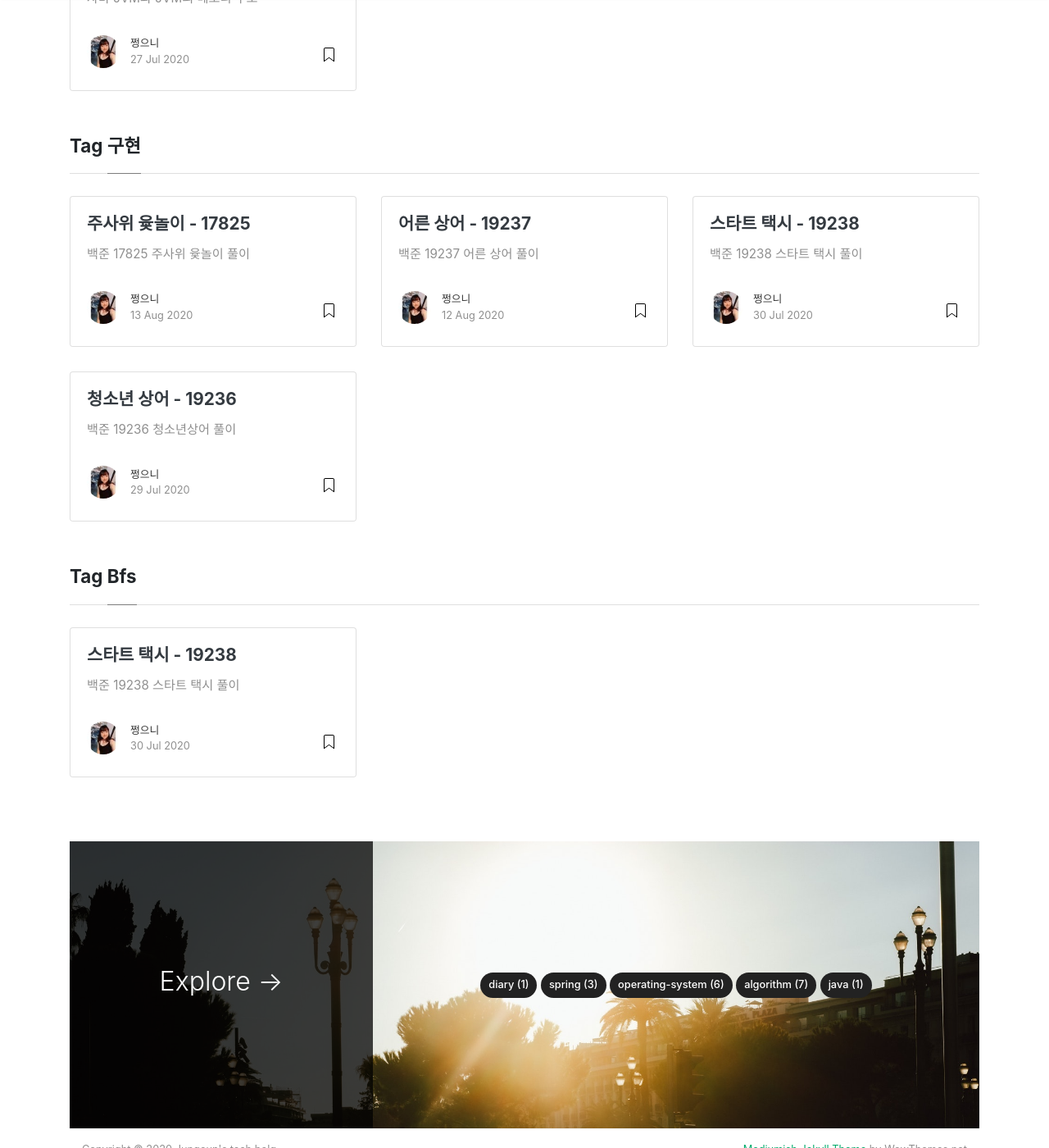
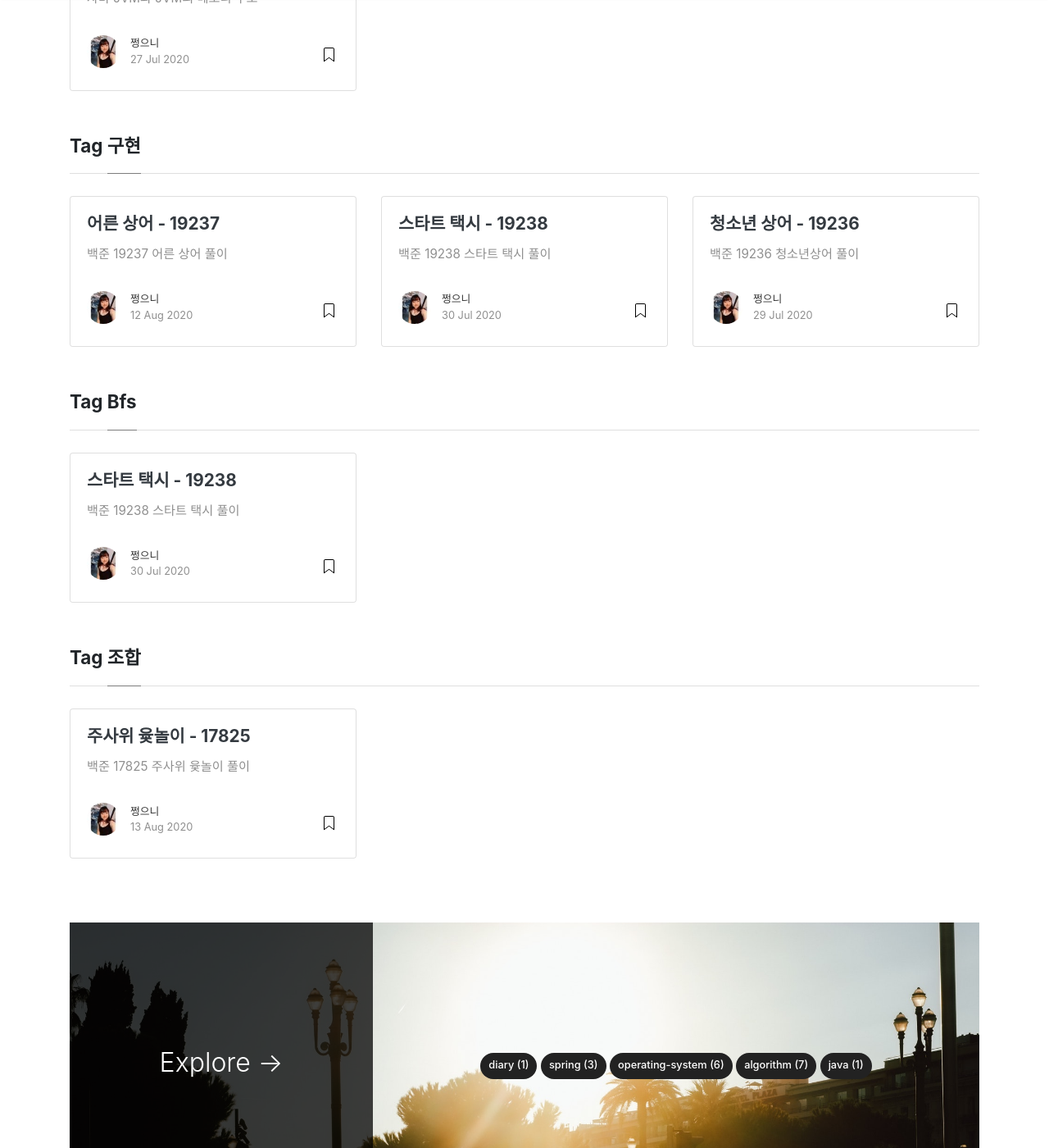
Before and after one commit to JungeunKwon/JungeunKwon.github.io, a Jekyll site: the page built from _pages/tags.md, in a window 1280 px wide and 1400 px high, scrolled down 16630 px. Shown: the whole window at 82% size. Built offline with Jekyll 4.4.1, drawn with Linux system fonts in a browser that asks for light colours; nearby versions of some CDN libraries; some web fonts are replaced.

Commit message:
[수정] 주사위 윷놀이 태그 수정

```diff
--- a/_posts/2020-08-13-algorithm-chapter7.md
+++ b/_posts/2020-08-13-algorithm-chapter7.md
@@ -3,7 +3,7 @@ layout: post
 title: "주사위 윷놀이 - 17825"
 author: Jungeun
 categories: [algorithm]
-tags: [알고리즘, 백준, 구현]
+tags: [알고리즘, 백준, 조합]
 description: "백준 17825 주사위 윷놀이 풀이"
 featured: false
 
```
Also changed, not shown: _includes/analytics.html (added).
